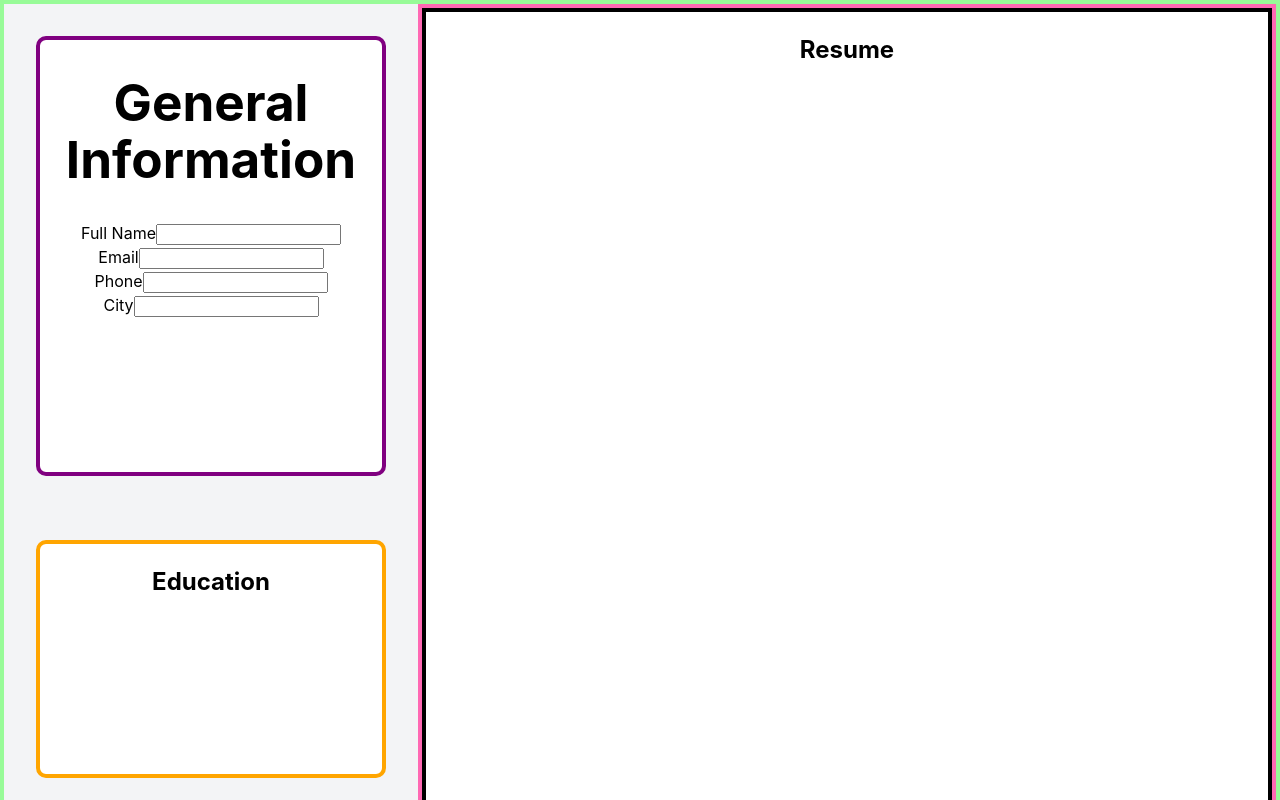
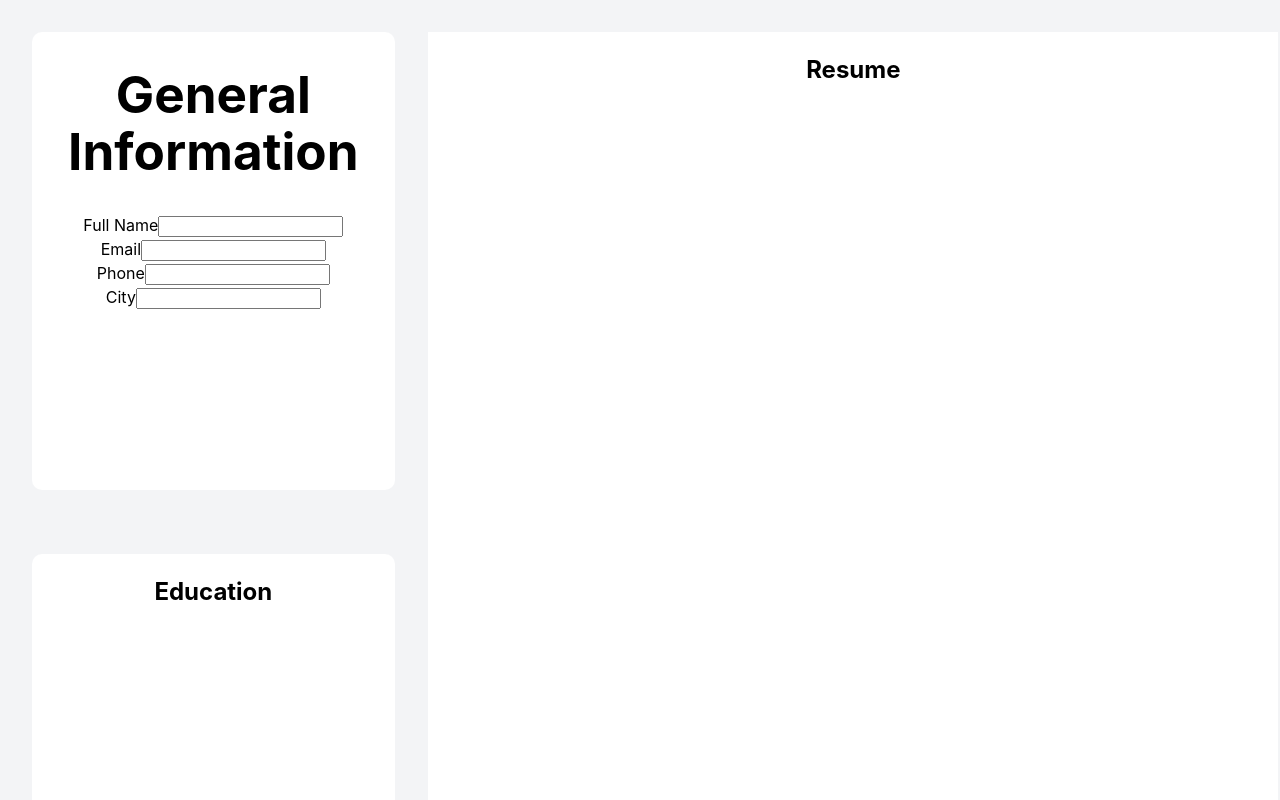
Before and after one commit to Kbouti/CV-Project, a React (Vite) app: page / in a window 1280 px wide. Shown: the top 800 px of the page. Built offline with nearby package versions, Linux system fonts and the light colour scheme.

Commit message:
Remove borders

```diff
--- a/src/style.css
+++ b/src/style.css
@@ -15,7 +15,7 @@ body {
 }
 
 #root {
-  border: var(--borderSize) solid palegreen;
+  /* border: var(--borderSize) solid palegreen; */
   background-color: #F3F4F6;
   width: 100vw;
   height: auto;
@@ -49,19 +49,19 @@ body {
 }
 
 .contactInfo {
-  border: var(--borderSize) solid purple;
+  /* border: var(--borderSize) solid purple; */
 }
 
 .education {
-  border: var(--borderSize) solid orange;
+  /* border: var(--borderSize) solid orange; */
 }
 
 .experience {
-  border: var(--borderSize) solid darkcyan;
+  /* border: var(--borderSize) solid darkcyan; */
 }
 
 .resume {
-  border: var(--borderSize) solid hotpink;
+  /* border: var(--borderSize) solid hotpink; */
   grid-column-start: 2;
   grid-row: 1;
   grid-row-end: 4;
@@ -73,10 +73,11 @@ body {
 }
 
 .resumePage {
-  border: var(--borderSize) solid black;
+  /* border: var(--borderSize) solid black; */
   background-color: white;
   width: 850px;
   height: 1100px;
   display: flex;
   justify-content: center;
+  margin: 2rem 0px;
 }
```
